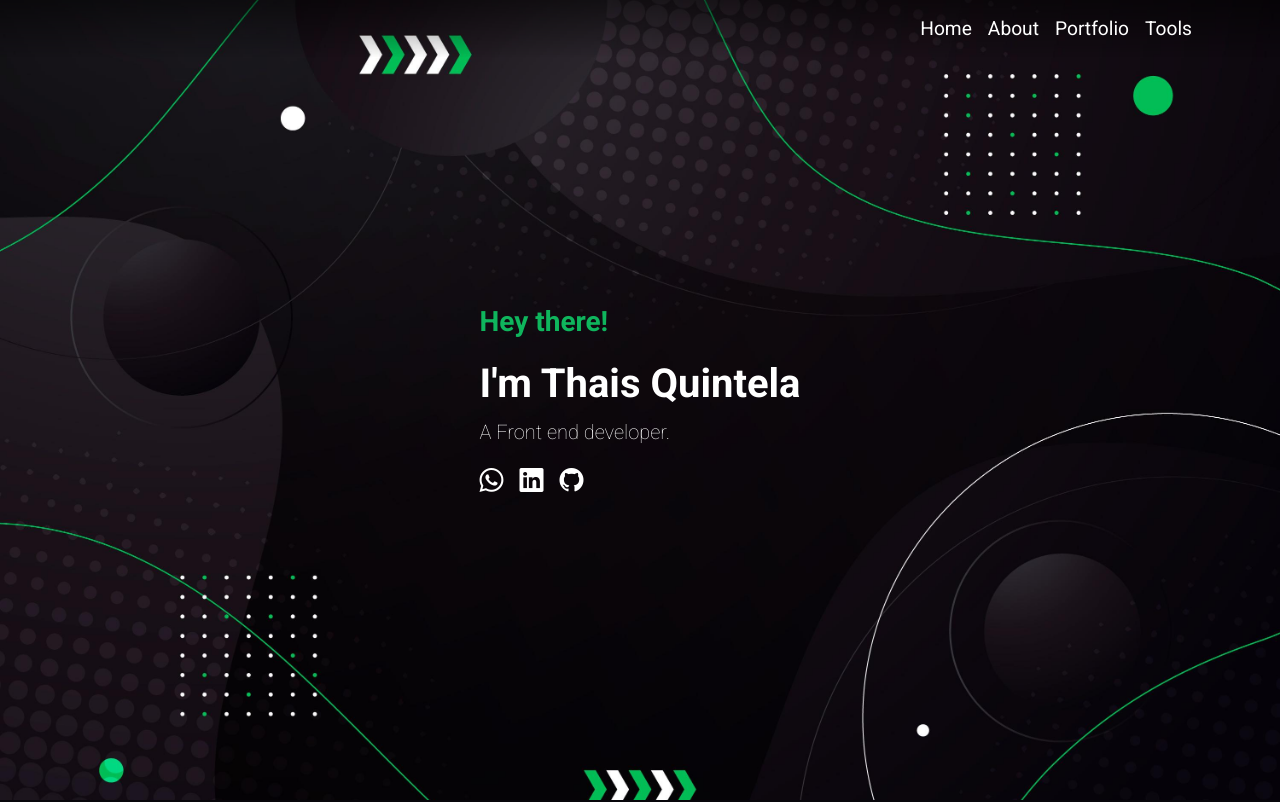
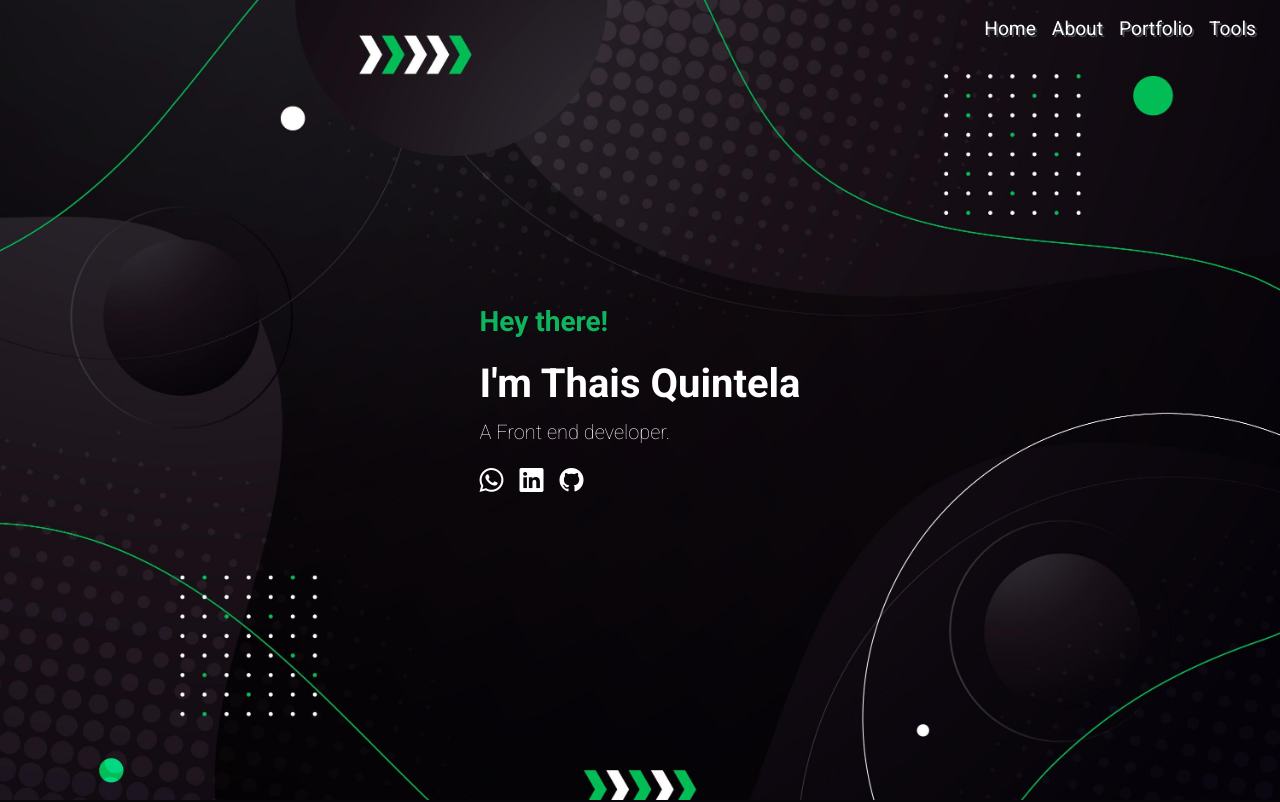
Before and after one commit to ThaisQuintela/thaisquintela.github.io, a React (Create React App) app: page / in a window 1280 px wide. Shown: the top 802 px of the page. Built offline with nearby package versions, Linux system fonts and the light colour scheme.

Commit message:
Add details

```diff
--- a/src/Components/Navbar/index.js
+++ b/src/Components/Navbar/index.js
@@ -4,7 +4,7 @@ import './styles.css';
 
 function Navbar() {
   return (
-    <nav className="navbar fixed-top navbar-light d-flex justify-content-end">
+    <nav className="navbar fixed-top navbar-light d-flex justify-content-end pe-3">
       <a href="#home" className="navbar-brand mx-2 text-white"><span>Home</span></a>
       <a href="#about" className="navbar-brand mx-2 text-white"><span>About</span></a>
       <a href="#portfolio" className="navbar-brand mx-2 text-white"><span>Portfolio</span></a>
--- a/src/Components/Navbar/styles.css
+++ b/src/Components/Navbar/styles.css
@@ -3,18 +3,14 @@ a {
   text-decoration: none;
 }
 
-.navbar {
-  background-image: linear-gradient(rgba(0, 0, 0, 0.5), rgba(0, 0, 0, 0.01));
-}
-
 .navbar span {
   font-size: 1rem;
+  text-shadow: 2px 2px #44444c;
 }
 
 @media (min-width: 600px) {
   .navbar {
     padding-right: 5rem;
-    background-image: linear-gradient(rgba(0, 0, 0, 0.5), rgba(0, 0, 0, 0.01));
   }
 
   .navbar span {
```
